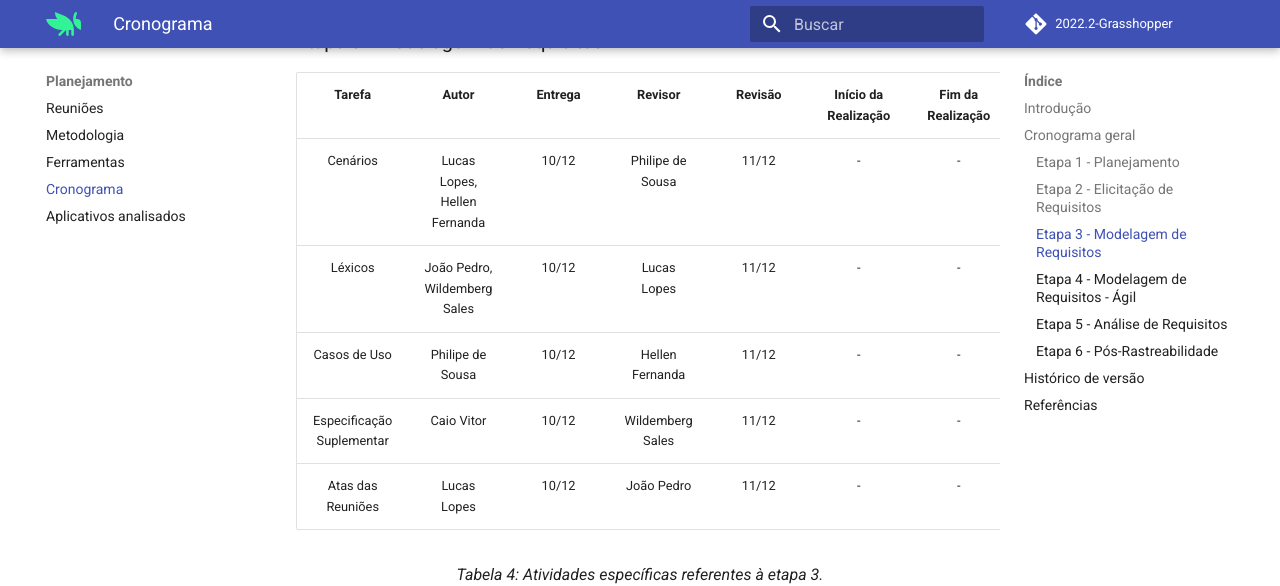
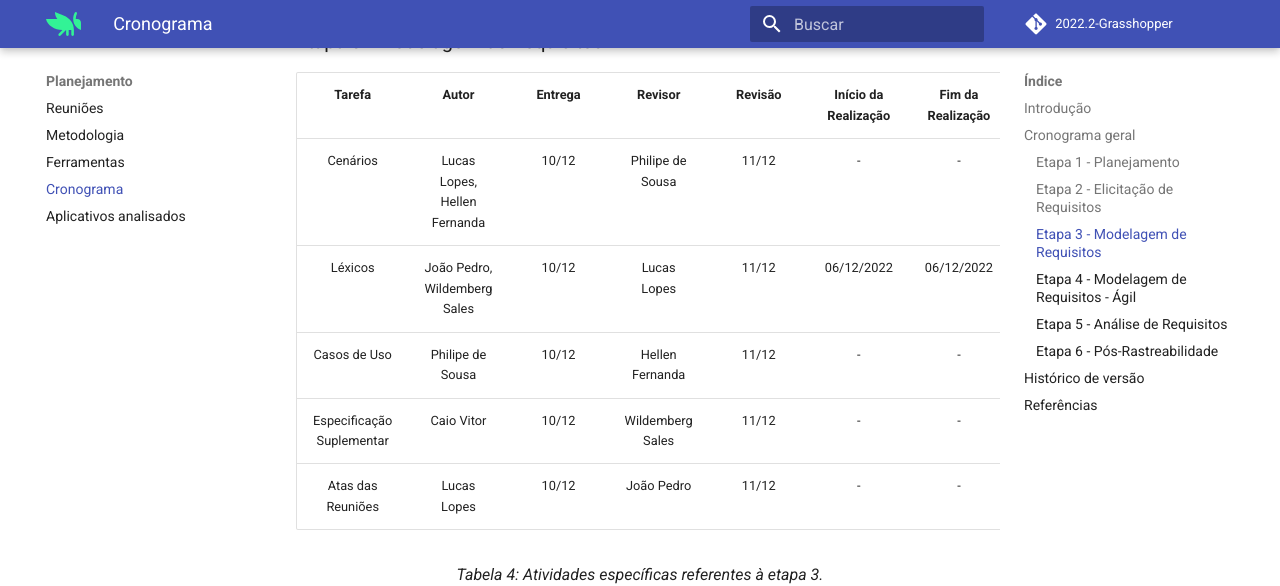
Before and after one commit to Requisitos-de-Software/2022.2-Grasshopper, an MkDocs documentation site: the page built from docs/planejamento/cronograma.md, in a window 1280 px wide and 900 px high, scrolled down 2733 px. Shown: the top 586 px of the window. Built offline with MkDocs 1.6.1 and Material for MkDocs 9.7.7, drawn with Linux system fonts in a browser that asks for light colours; comment, search, counter and statistics services are not loaded.

Commit message:
Inserido léxicos

```diff
--- a/docs/planejamento/cronograma.md
+++ b/docs/planejamento/cronograma.md
@@ -54,7 +54,7 @@ OBS.: as gravações das apresentações ocorrerão sempre 1 dia antes da data d
 | Tarefa | Autor | Entrega | Revisor | Revisão | Início da Realização | Fim da Realização |
 | :----: | :---: | :-----: | :-----: | :-----: | :------------------: | :---------------: |
 | Cenários | Lucas Lopes, Hellen Fernanda | 10/12 | Philipe de Sousa |  11/12   | - | - |
-| Léxicos | João Pedro, Wildemberg Sales | 10/12 | Lucas Lopes |  11/12   | - | - |
+| Léxicos | João Pedro, Wildemberg Sales | 10/12 | Lucas Lopes |  11/12   | 06/12/2022 | 06/12/2022 |
 | Casos de Uso | Philipe de Sousa | 10/12 | Hellen Fernanda | 11/12 | - | - |
 | Especificação Suplementar | Caio Vitor | 10/12 | Wildemberg Sales |  11/12   | - | - |
 | Atas das Reuniões | Lucas Lopes | 10/12 | João Pedro |  11/12   | - | - |
```
Also changed, not shown: 4 other files.
